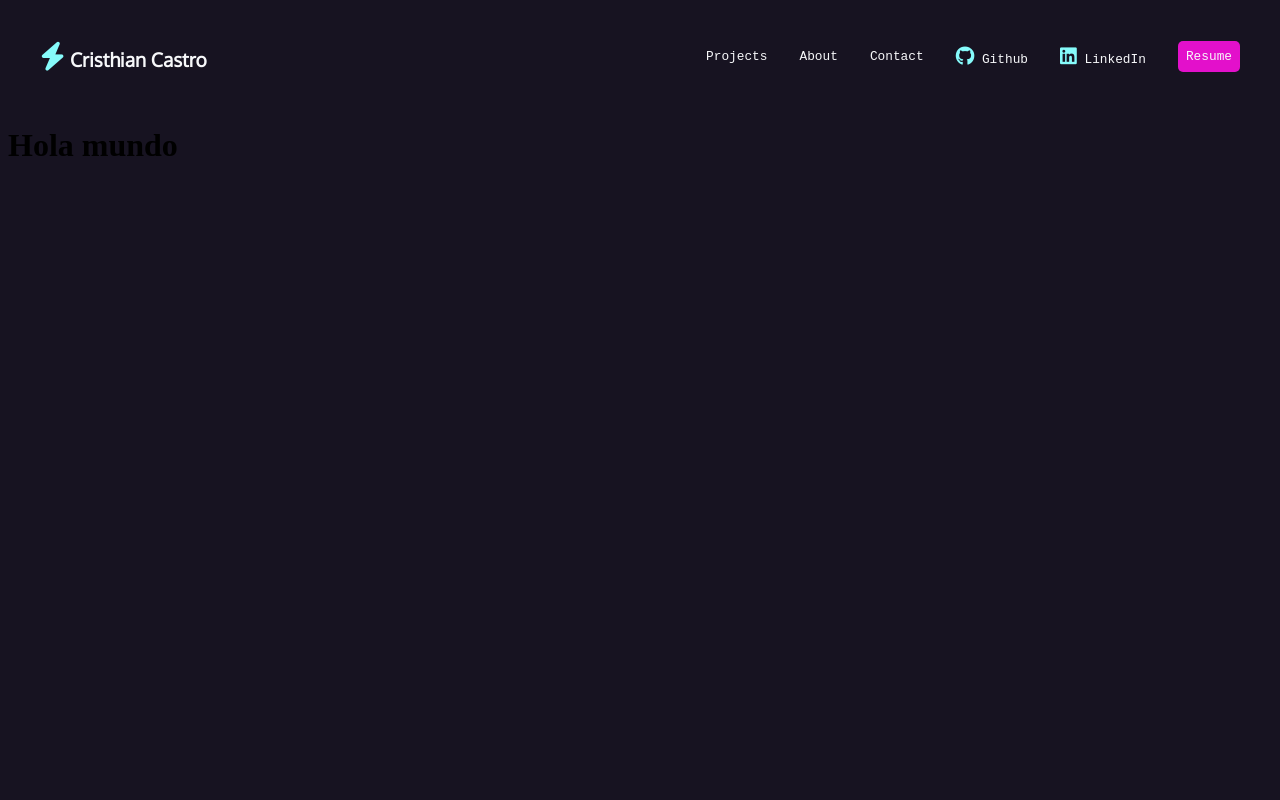
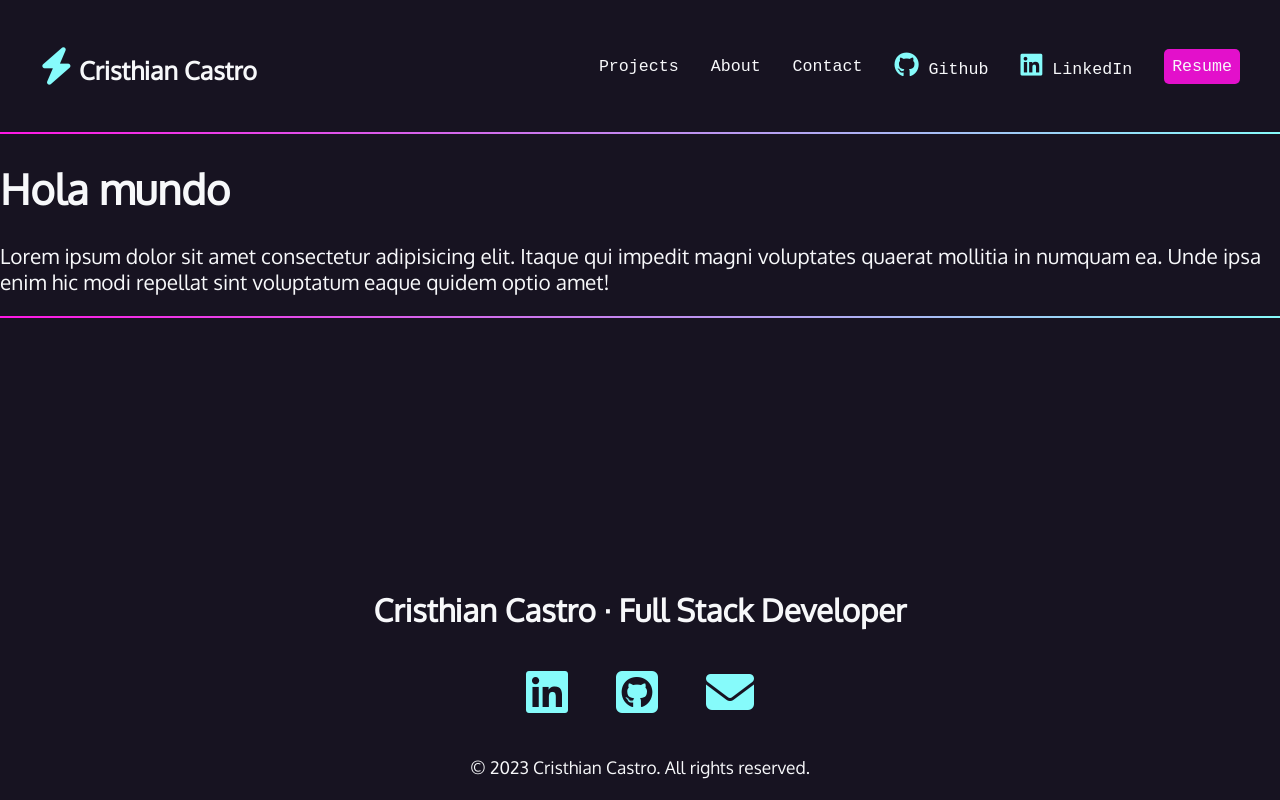
Before and after one commit to cbcristhian/html-testing-devtools, an Angular app: page / in a window 1280 px wide. Built offline with nearby package versions, Linux system fonts and the light colour scheme; a web font is replaced by a local one.

Commit message:
footer structured and styled

```diff
--- a/src/app/app.component.html
+++ b/src/app/app.component.html
@@ -1,2 +1,10 @@
 <app-navbar></app-navbar>
+<div class="gradient"></div>
 <h1>Hola mundo</h1>
+<p>
+  Lorem ipsum dolor sit amet consectetur adipisicing elit. Itaque qui impedit
+  magni voluptates quaerat mollitia in numquam ea. Unde ipsa enim hic modi
+  repellat sint voluptatum eaque quidem optio amet!
+</p>
+<div class="gradient"></div>
+<app-footer></app-footer>
--- a/src/app/app.component.scss
+++ b/src/app/app.component.scss
@@ -1 +1,8 @@
 @import "/src/variables.scss";
+
+
+
+.gradient {
+  background: linear-gradient(90deg, rgba(255, 23, 228, 1) 0%, rgba(134, 251, 251, 1) 100%);
+  height: 2px;
+}
--- a/src/app/app.module.ts
+++ b/src/app/app.module.ts
@@ -4,9 +4,10 @@ import { BrowserModule } from '@angular/platform-browser';
 import { AppRoutingModule } from './app-routing.module';
 import { AppComponent } from './app.component';
 import { NavbarComponent } from './components/navbar/navbar.component';
+import { FooterComponent } from './components/footer/footer.component';
 
 @NgModule({
-  declarations: [AppComponent, NavbarComponent],
+  declarations: [AppComponent, NavbarComponent, FooterComponent],
   imports: [BrowserModule, AppRoutingModule],
   providers: [],
   bootstrap: [AppComponent],
--- /dev/null
+++ b/src/app/components/footer/footer.component.html
@@ -0,0 +1,27 @@
+<footer>
+  <h2>Cristhian Castro &middot; Full Stack Developer</h2>
+  <ul>
+    <li>
+      <a
+        href="https://www.linkedin.com/in/cristhian-castro-balderas-a4376b205/"
+        target="_blank"
+      >
+        <span class="fab fa-linkedin" aria-hidden="true"></span>
+        <span class="sr-only">LinkedIn</span>
+      </a>
+    </li>
+    <li>
+      <a href="https://github.com/cbcrisel" target="_blank">
+        <span class="fab fa-github-square" aria-hidden="true"></span>
+        <span class="sr-only">Github</span>
+      </a>
+    </li>
+    <li>
+      <a href="mailto:cristhian.castro@unosquare.com">
+        <span class="fas fa-envelope" aria-hidden="true"></span>
+        <span class="sr-only">Email</span>
+      </a>
+    </li>
+  </ul>
+  <p><small>&copy; 2023 Cristhian Castro. All rights reserved.</small></p>
+</footer>
--- /dev/null
+++ b/src/app/components/footer/footer.component.scss
@@ -0,0 +1,28 @@
+@import "/src/variables.scss";
+
+footer {
+
+  position: absolute;
+  bottom: 0;
+  text-align: center;
+  width: 100%;
+  & ul{
+    list-style-type: none;
+    padding: 0;
+    margin: 2rem 0;
+    display: flex;
+    flex-flow: row wrap;
+    justify-content: center;
+    gap: 3rem;
+    font-size: 3rem;
+  }
+}
+
+footer [class*="fa-"] {
+
+  color: $aqua;
+
+  &:hover{
+    color: $magenta;
+  }
+}
--- a/src/styles.scss
+++ b/src/styles.scss
@@ -2,6 +2,12 @@
 @import "/src/variables.scss";
 
 body{
+  position: relative;
+  min-height: 100vh;
   padding: 0;
+  margin: 0;
+  font-family: $sans;
   background-color: $black;
+  color: $white;
+  font-size: $font-size;
 }
```
Also changed, not shown: src/app/components/footer/footer.component.ts (added, +8 -0 lines), 1 other file (tests, documents, lock files or other folders).
